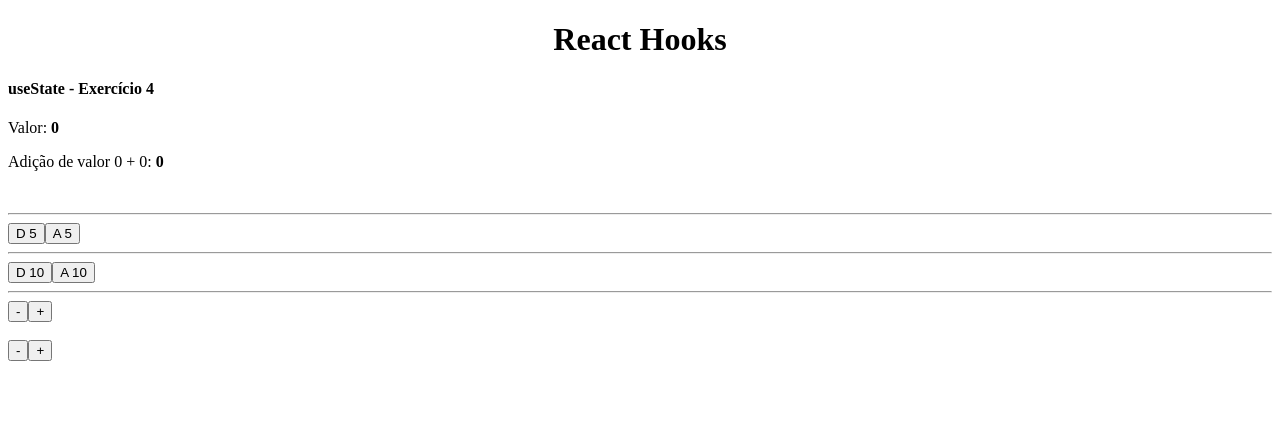
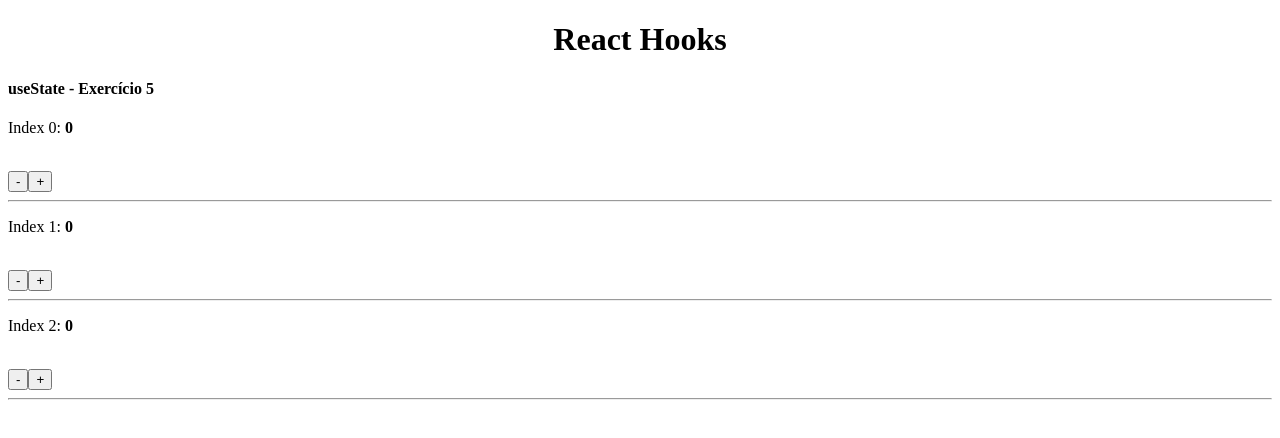
Before and after one commit to jacksoncassemiro/react_estudos_hooks, a React (Vite) app: page / in a window 1280 px wide. Shown: the top 438 px of the page. Built offline with nearby package versions, Linux system fonts and the light colour scheme.

Commit message:
hooks 7 atividade 5
Signed-off-by: Jackson Cassemiro <jacksondgls@live.com>

```diff
--- a/src/App.jsx
+++ b/src/App.jsx
@@ -1,5 +1,5 @@
 import React from "react";
-import HookState from "./components/UseState_06"
+import HookState from "./components/UseState_07"
 // import { useState } from "react"
 
 export default () => {
--- /dev/null
+++ b/src/components/UseState_07.jsx
@@ -0,0 +1,41 @@
+import { useState } from "react"
+import Btns from "./UseState_07_buttons";
+
+export default () => {
+
+  const [array, setArray] = useState([0,0,0])
+
+  function updateArray(valor, index){
+    const up = [...array];
+    up[index] += valor;
+    setArray(up)
+  }
+
+  return (
+    <>
+      <h4>useState - Exercício 5</h4>
+      <p>Index 0: <strong>{array[0]}</strong></p>
+      <br />
+      <Btns
+        func={updateArray}
+        index={0}
+      />
+      <hr />
+      <p>Index 1: <strong>{array[1]}</strong></p>
+      <br />
+      <Btns
+        func={updateArray}
+        index={1}
+      />
+      <hr />
+      <p>Index 2: <strong>{array[2]}</strong></p>
+      <br />
+      <Btns
+        func={updateArray}
+        index={2}
+      />
+      <hr />
+    </>
+  )
+
+}
--- /dev/null
+++ b/src/components/UseState_07_buttons.jsx
@@ -0,0 +1,10 @@
+export default ({func, index}) => {
+
+  return (
+    <>
+      <button onClick={() => func(-1, index)}>-</button>
+      <button onClick={() => func(1, index)}>+</button>
+    </>
+  )
+
+}
```
